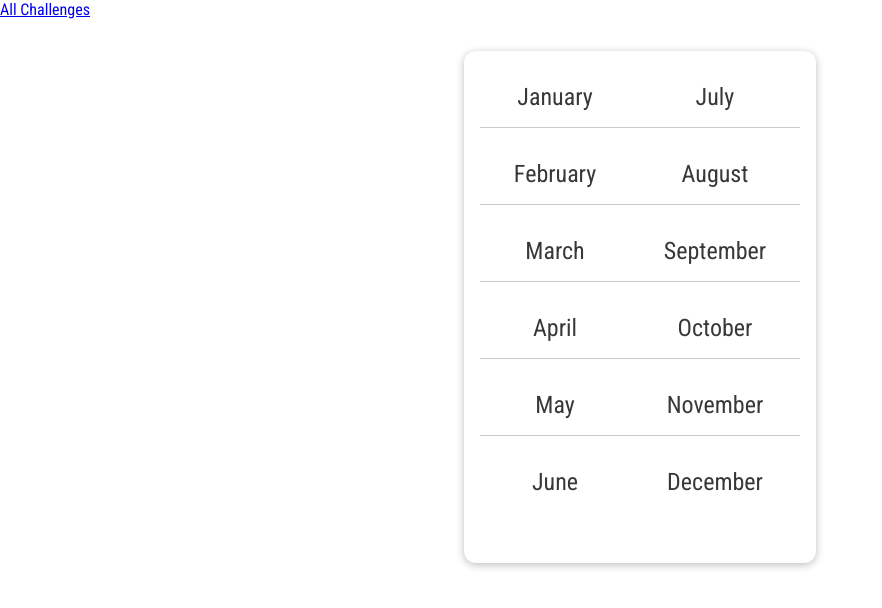
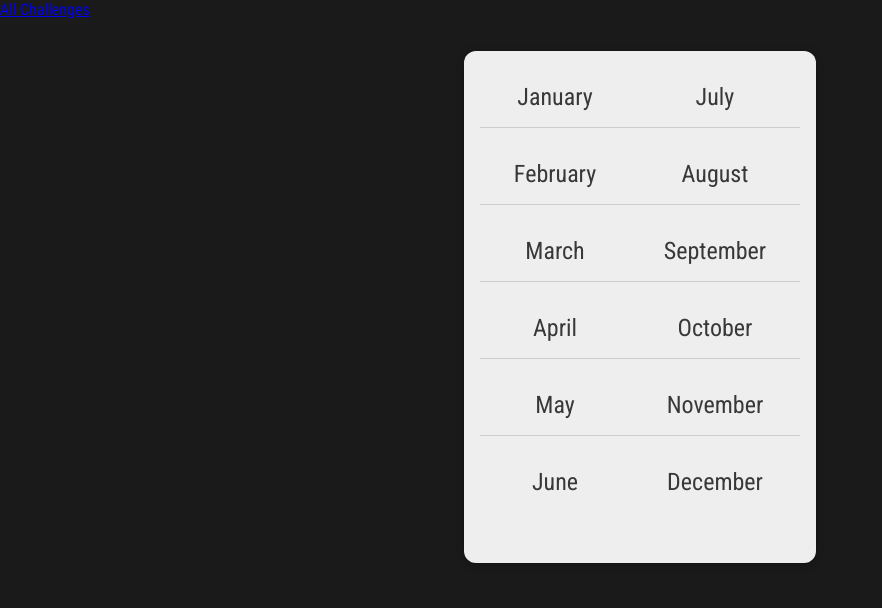
Before and after one commit to tod619/monthly_challenges_2, a Django app: page /challenges/ in a window 1280 px wide. Shown: the top 608 px of the page, without its empty margins (0-882 px from the left). Run offline with Django 4.2, Linux system fonts and the light colour scheme.

Commit message:
Update background colour in styles.css file

```diff
--- a/challenges/static/challenges/challenges.css
+++ b/challenges/static/challenges/challenges.css
@@ -10,6 +10,7 @@ ul {
     flex-direction: column;
     flex-wrap: wrap;
     height: 30rem;
+    background-color: #eee;
 }
 
 li {
--- a/static/styles.css
+++ b/static/styles.css
@@ -6,4 +6,5 @@ html {
 
 body {
     margin: 0;
+    background: #1a1a1a;
 }
```
